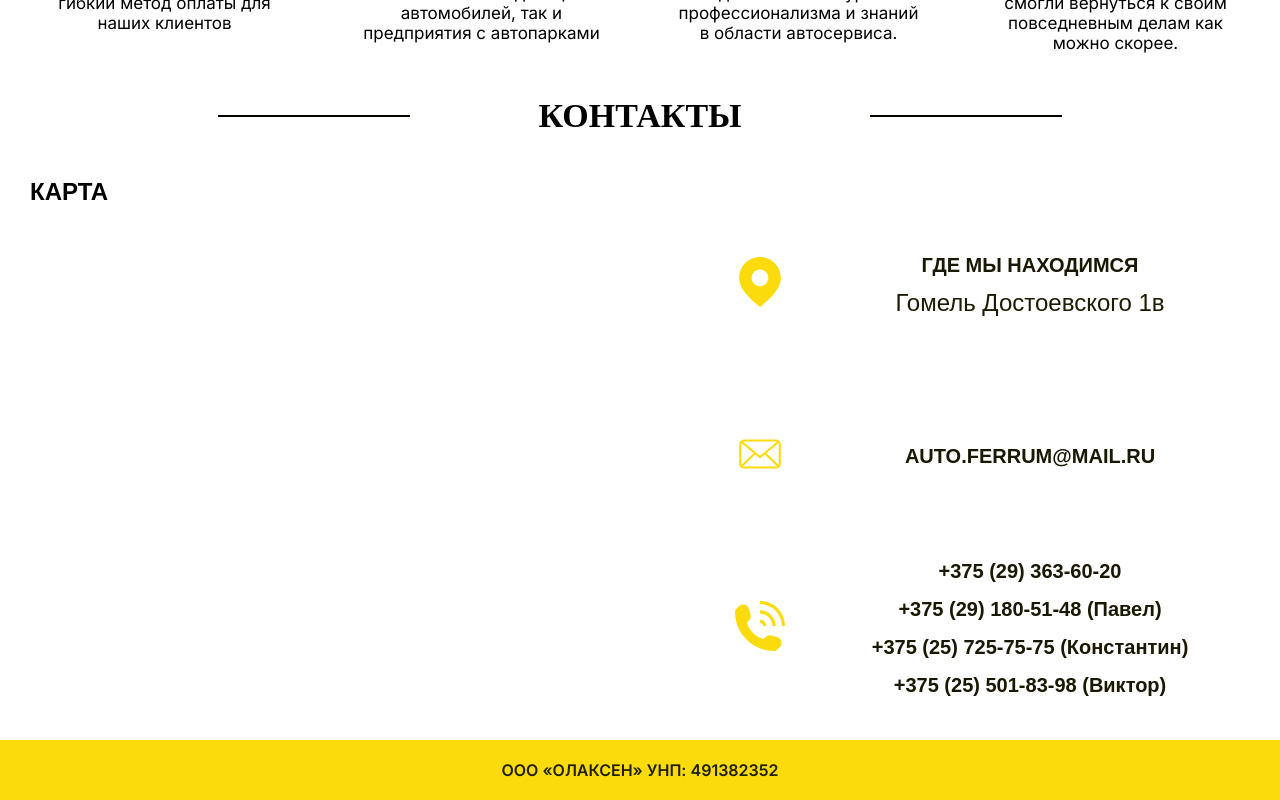
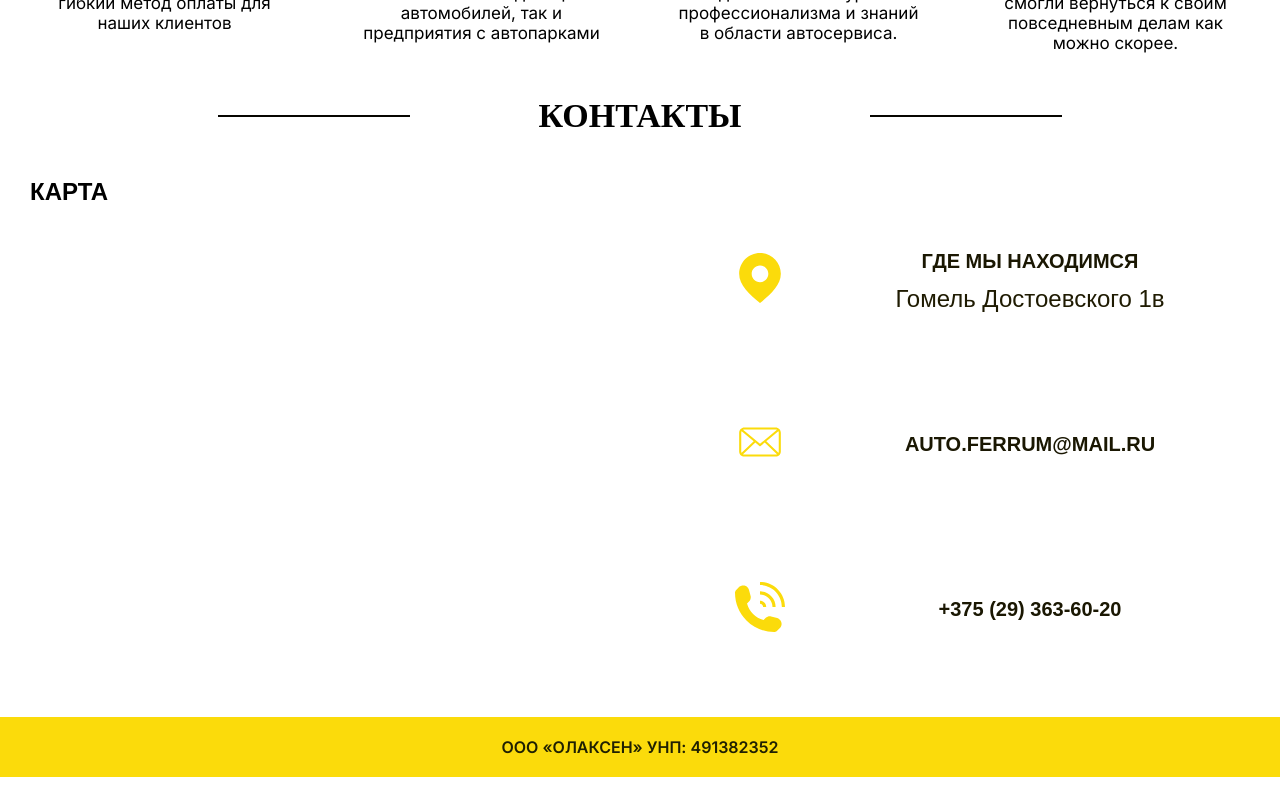
Before and after one commit to hurbatushka/ferumauto, a Next.js app: page / in a window 1280 px wide. Shown: the part 3570-4370 px from the top of the page. After the commit the page ends 4347 px from the top, so only its background shows below. Built offline with nearby package versions, Linux system fonts and the light colour scheme; a web font is replaced by a local one.

Commit message:
Update index.jsx

```diff
--- a/src/components/Contacts/index.jsx
+++ b/src/components/Contacts/index.jsx
@@ -80,15 +80,6 @@ export default function Contacts() {
               <Link href="tel:375293636020">
                 <h1>+375 (29) 363-60-20</h1>
               </Link>
-              <Link href="tel:375291805148">
-                <h1>+375 (29) 180-51-48 (Павел)</h1>
-              </Link>
-              <Link href="tel:375257257575">
-                <h1>+375 (25) 725-75-75 (Константин)</h1>
-              </Link>
-              <Link href="tel:375255018398">
-                <h1>+375 (25) 501-83-98 (Виктор)</h1>
-              </Link>
             </div>
           </div>
         </div>
```
